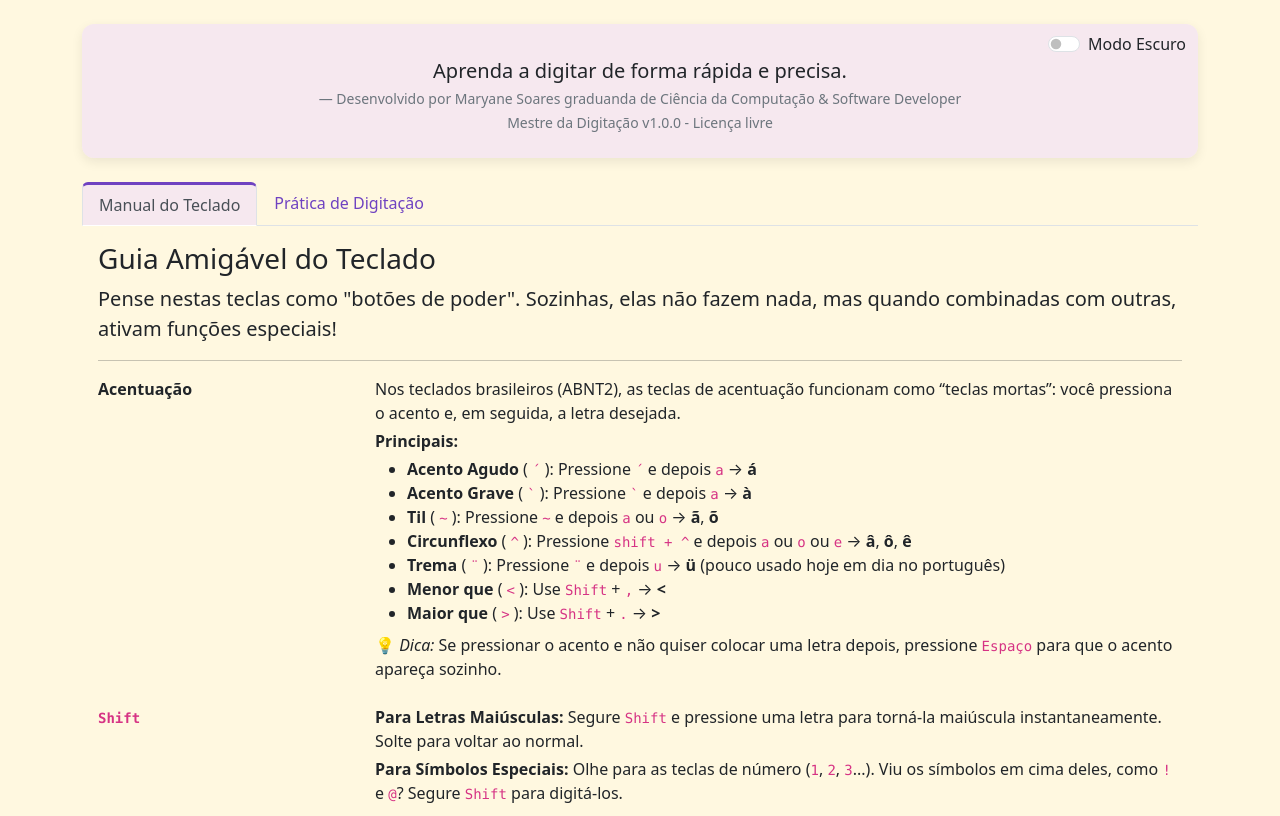
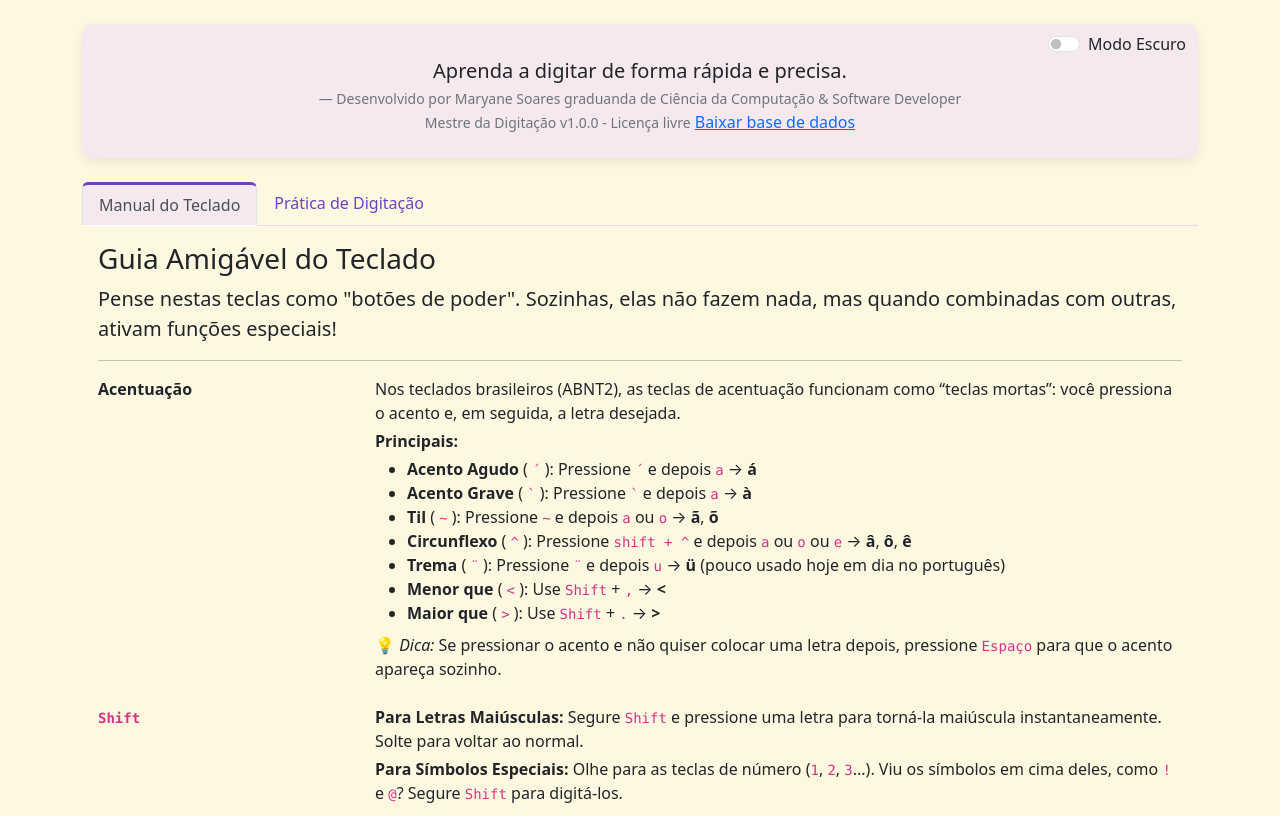
Before and after one commit to MarySql/digitacao, a plain HTML site: page index.html in a window 1280 px wide. Shown: the top 816 px of the page. Drawn offline with nearby package versions, Linux system fonts and the light colour scheme.

Commit message:
add link

```diff
--- a/index.html
+++ b/index.html
@@ -27,7 +27,7 @@
                     <p class="lead mb-0">Aprenda a digitar de forma rápida e precisa.</p>
                     <small class="blockquote-footer">Desenvolvido por Maryane Soares graduanda de Ciência da Computação
                         & Software Developer<br>Mestre da Digitação v1.0.0 - Licença livre</small>
-
+                        <a href="https://drive.google.com/file/d/10QbrOu6C9SA1F6PHrgTCbPSDi0XpcxcO/view?usp=drive_link">Baixar base de dados</a>
                 </div>
 
             </div>
```
